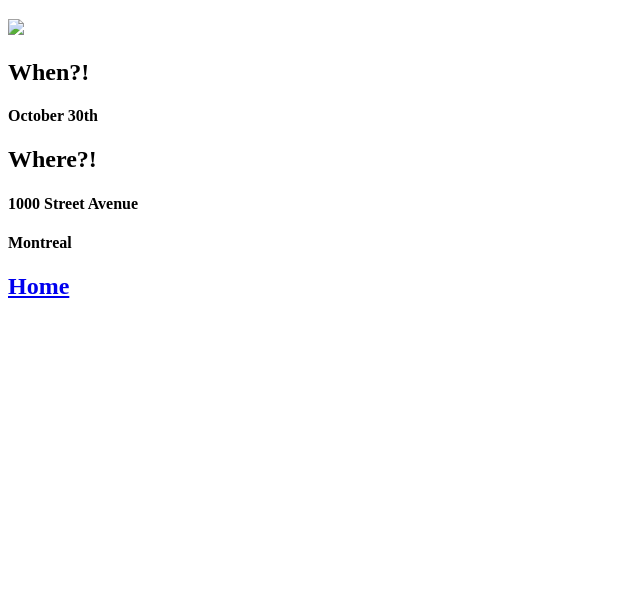
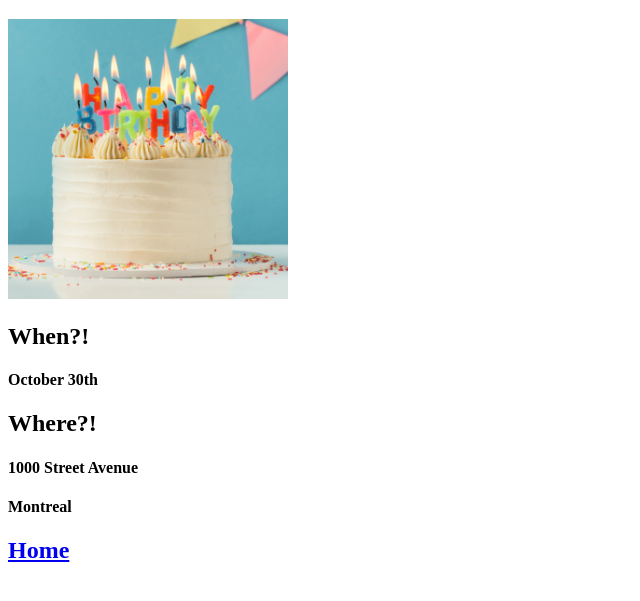
Before and after one commit to adi-ryan/html-portofolio, a plain HTML site: page MyBirthDay.html in a window 1280 px wide. Shown: the part 61-662 px from the top of the page, without its empty margins (0-640 px from the left). Drawn offline with Linux system fonts and the light colour scheme.

Commit message:
Update MyBirthDay.html
updated photo link

```diff
--- a/MyBirthDay.html
+++ b/MyBirthDay.html
@@ -9,7 +9,7 @@
     <h1>Birthday Invitation</h1>
     <img
     height="280"
-    src="./Resources/birthday_cake.jpg"/>
+    src="./Resources/Images/birthday_cake.jpg"/>
     <h2>When?!</h2>
     <h4>October 30th</h4>
     <h2>Where?!</h2>
```
